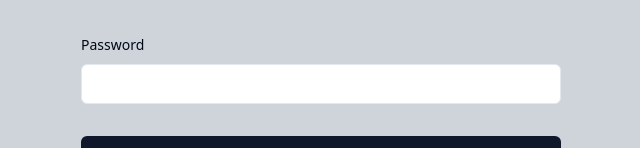
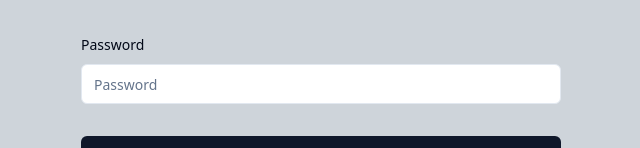
Before and after one commit to noiqum/appoint_ease_web, a React (Create React App) app: page /login in a window 1280 px wide. Shown: the part 278-426 px from the top of the page, without its empty margins (319-959 px from the left). Built offline with nearby package versions, Linux system fonts and the light colour scheme.

Commit message:
fix: password label

```diff
--- a/src/components/LoginForm/LoginForm.tsx
+++ b/src/components/LoginForm/LoginForm.tsx
@@ -59,7 +59,7 @@ export function LoginForm() {
             <FormItem>
               <FormLabel>Password</FormLabel>
               <FormControl>
-                <Input type='password' {...field} />
+                <Input placeholder='Password' type='password' {...field} />
               </FormControl>
               <FormMessage />
             </FormItem>
```
